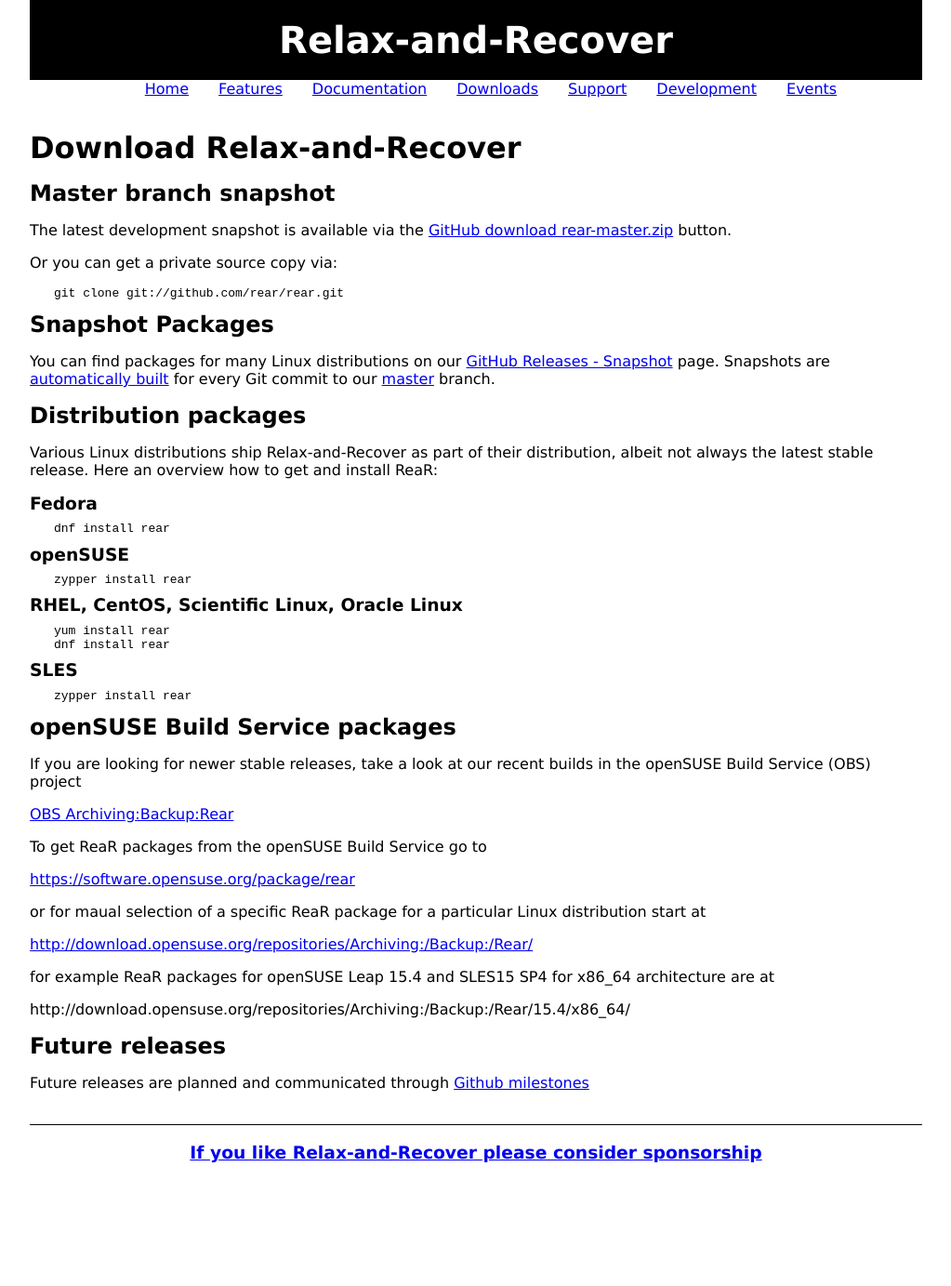
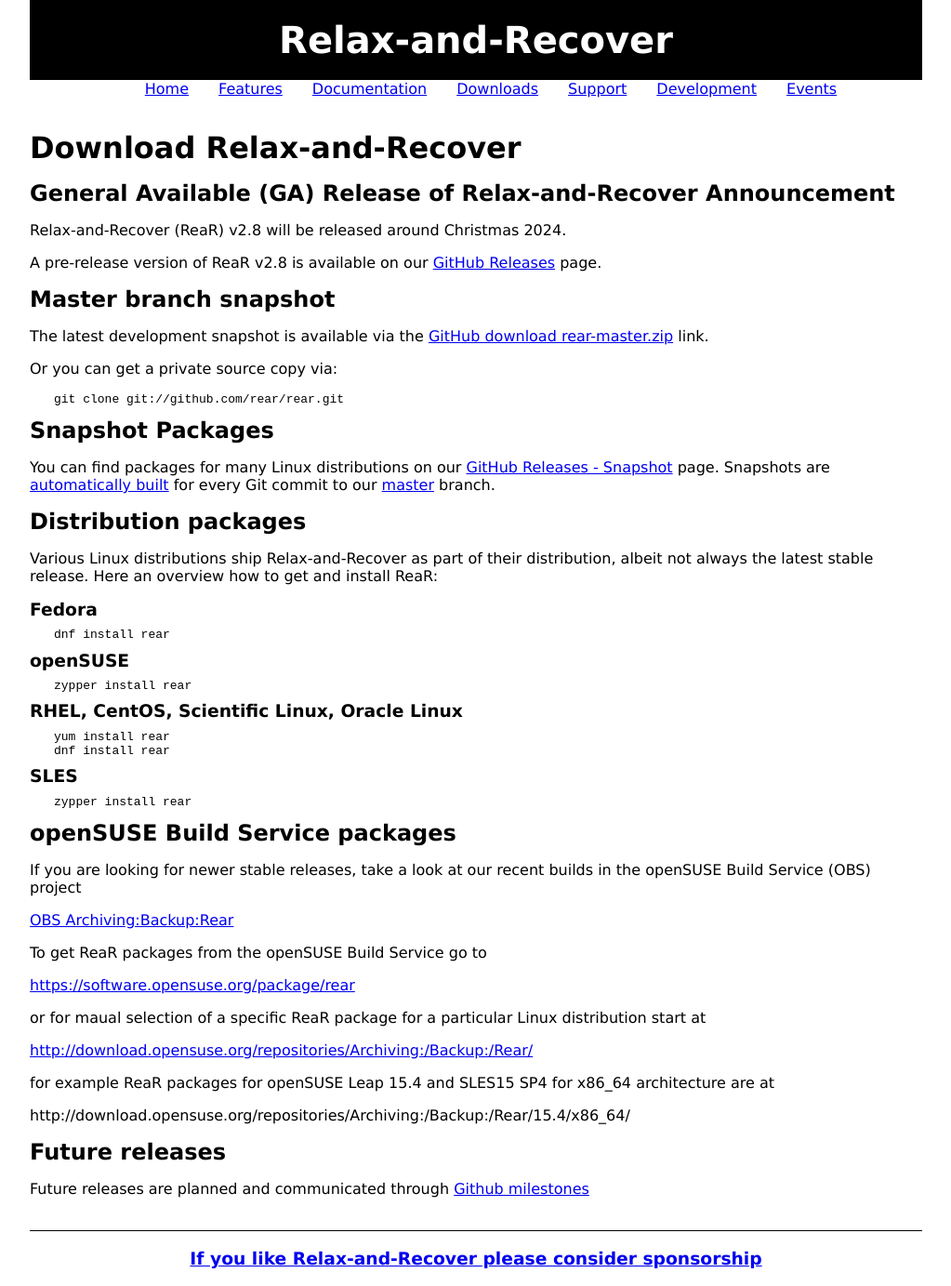
Before and after one commit to rear/rear.github.com, a Jekyll site: the page built from download/index.md, in a window 1280 px wide. Shown: the whole page at 93% size, without its empty margins (128-1151 px from the left). Built offline with Jekyll 4.4.1, drawn with Linux system fonts in a browser that asks for light colours; before the commit the page ends 1269 px from its top, so only the background shows below that.

Commit message:
announce pre-release ReaR v2.8

```diff
--- a/download/index.md
+++ b/download/index.md
@@ -3,9 +3,15 @@
 title: Download Relax-and-Recover
 ---
 
+## General Available (GA) Release of Relax-and-Recover Announcement
+
+Relax-and-Recover (ReaR) v2.8 will be released around Christmas 2024.
+
+A pre-release version of ReaR v2.8 is available on our [GitHub Releases](https://github.com/rear/rear/releases) page.
+
 ## Master branch snapshot
 
-The latest development snapshot is available via the [GitHub download rear-master.zip](https://github.com/rear/rear/archive/master.zip) button.
+The latest development snapshot is available via the [GitHub download rear-master.zip](https://github.com/rear/rear/archive/master.zip) link.
 
 Or you can get a private source copy via:
 
```
